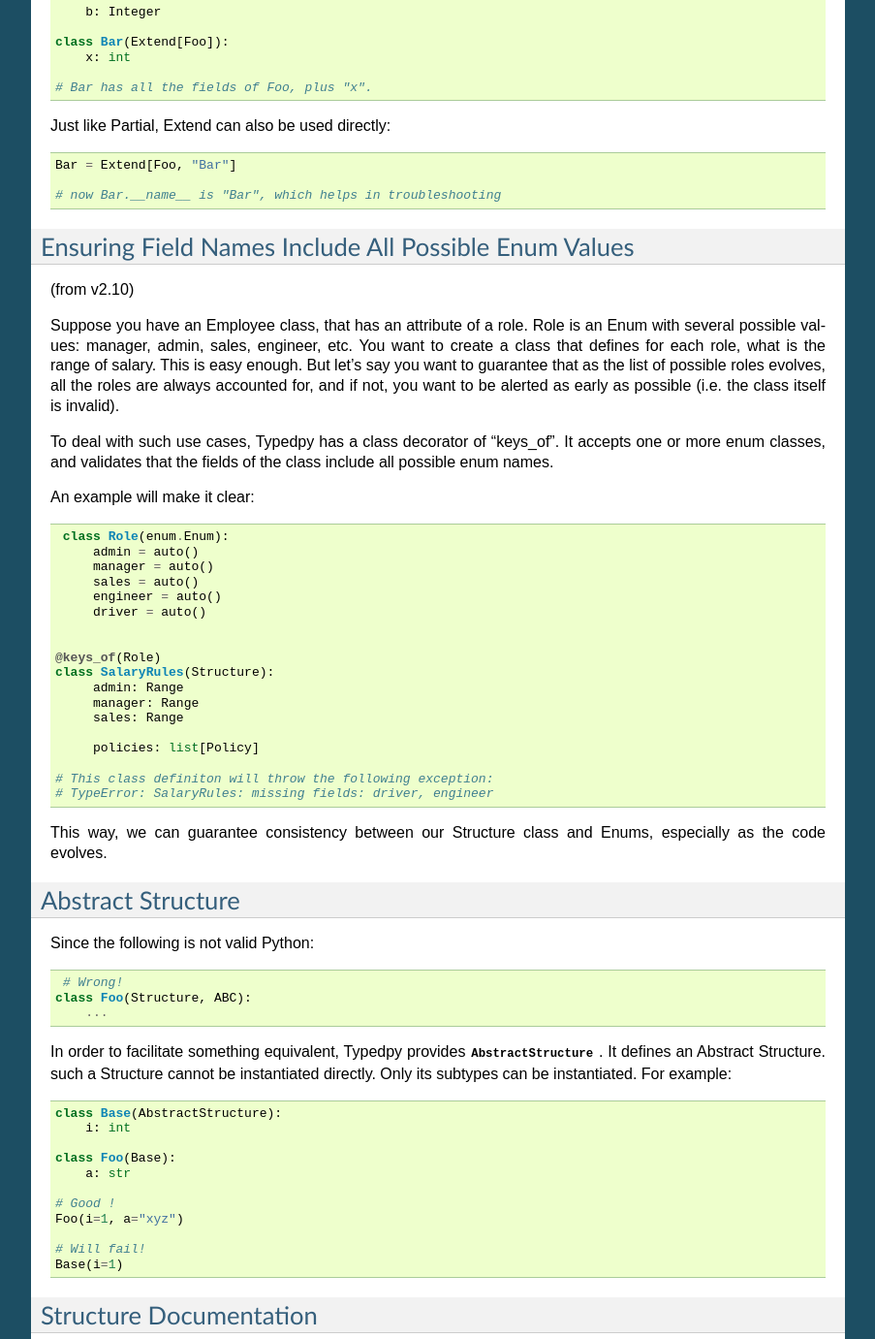
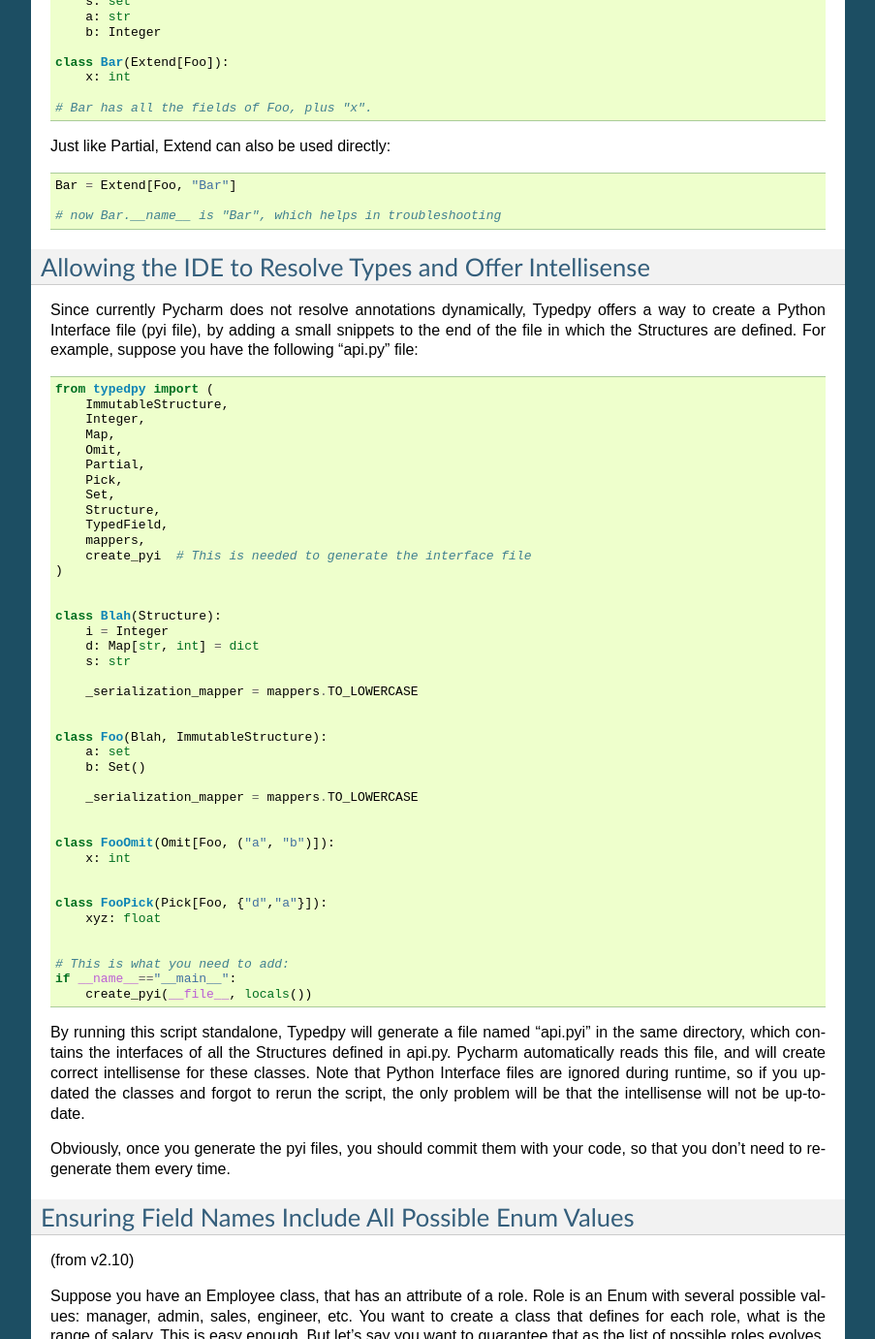
Before and after one commit to loyada/typedpy, a Sphinx documentation site: the page built from docs/structures.rst, in a window 1280 px wide and 1400 px high, scrolled down 11576 px, cut to the strip 0-1381 px from the top of the window. Shown: the whole strip at 97% size, without its empty margins (198-1101 px from the left). Built offline with Sphinx 7.4.7, drawn with Linux system fonts in a browser that asks for light colours; some of the changed text lies outside the part shown.

Commit message:
Issue #153 2.13.6

```diff
--- a/docs/structures.rst
+++ b/docs/structures.rst
@@ -723,6 +723,66 @@
     # now Bar.__name__ is "Bar", which helps in troubleshooting
 
 
+Allowing the IDE to Resolve Types and Offer Intellisense
+========================================================
+Since currently Pycharm does not resolve annotations dynamically, Typedpy offers a way to create a Python Interface file
+(pyi file), by adding a small snippets to the end of the file in which the Structures are defined.
+For example, suppose you have the following "api.py" file:
+
+.. code-block:: python
+
+    from typedpy import (
+        ImmutableStructure,
+        Integer,
+        Map,
+        Omit,
+        Partial,
+        Pick,
+        Set,
+        Structure,
+        TypedField,
+        mappers,
+        create_pyi  # This is needed to generate the interface file
+    )
+
+
+    class Blah(Structure):
+        i = Integer
+        d: Map[str, int] = dict
+        s: str
+
+        _serialization_mapper = mappers.TO_LOWERCASE
+
+
+    class Foo(Blah, ImmutableStructure):
+        a: set
+        b: Set()
+
+        _serialization_mapper = mappers.TO_LOWERCASE
+
+
+    class FooOmit(Omit[Foo, ("a", "b")]):
+        x: int
+
+
+    class FooPick(Pick[Foo, {"d","a"}]):
+        xyz: float
+
+
+    # This is what you need to add:
+    if __name__=="__main__":
+        create_pyi(__file__, locals())
+
+
+By running this script standalone, Typedpy will generate a file named "api.pyi" in the same directory, which contains
+the interfaces of all the Structures defined in api.py. Pycharm automatically reads this file, and will create correct
+intellisense for these classes.
+Note that Python Interface files are ignored during runtime, so if you updated the classes and forgot to rerun the script,
+the only problem will be that the intellisense will not be up-to-date.
+
+Obviously, once you generate the pyi files, you should commit them with your code, so that you don't need to regenerate them
+every time.
+
 
 Ensuring Field Names Include All Possible Enum Values
 =====================================================
--- a/typedpy/__init__.py
+++ b/typedpy/__init__.py
@@ -129,3 +129,4 @@
 )
 
 from .keysof import keys_of
+from .type_helpers import create_pyi
```
Also changed, not shown: 6 other files.
